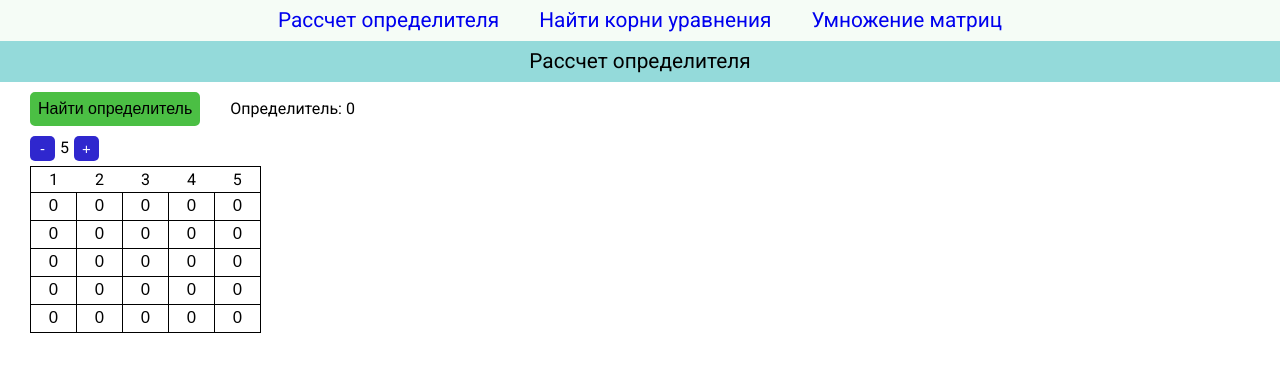
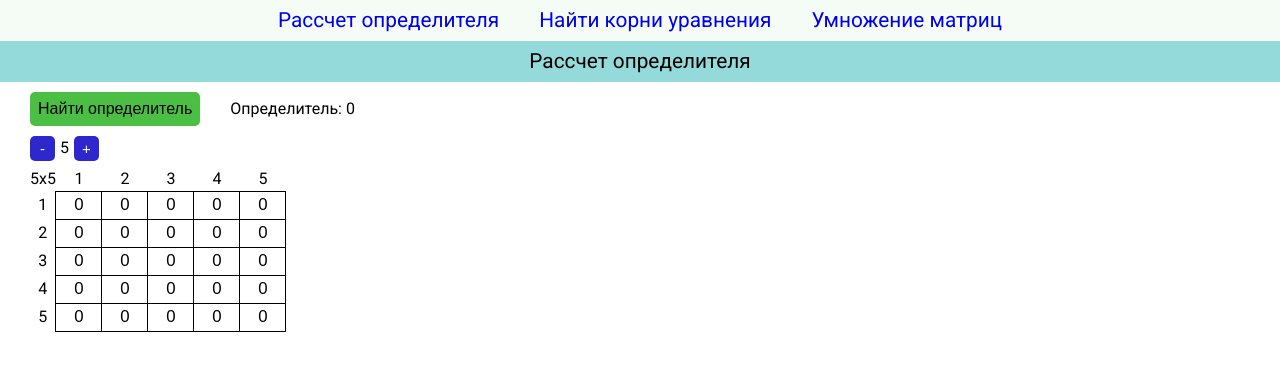
Before and after one commit to Traunin/matrix-calculator, a Vue app: page /#/determinant in a window 1280 px wide. Shown: the top 372 px of the page. Built offline with nearby package versions, Linux system fonts and the light colour scheme.

Commit message:
Add row indecies and matix size

```diff
--- a/src/components/Matrix.vue
+++ b/src/components/Matrix.vue
@@ -21,6 +21,7 @@
 
         <table>
             <tr>
+                <th>{{ colCount }}x{{ rowCount }}</th>
                 <th v-for="colIndex in colCount">
                     {{ colIndex }}
                 </th>
@@ -28,6 +29,7 @@
                 <th v-if="isAugmented">Доп.</th>
             </tr>
             <tr v-for="rowIndex in rowCount">
+                <td>{{ rowIndex }}</td>
                 <matrix-cell
                     v-for="colIndex in colCount"
                     :col-index="colIndex"
@@ -248,8 +250,8 @@ button:hover {
     left: -30px;
 }
 
-table {
-    border: 1px solid #000;
+td {
+    text-align: center;
 }
 
 th {
```
